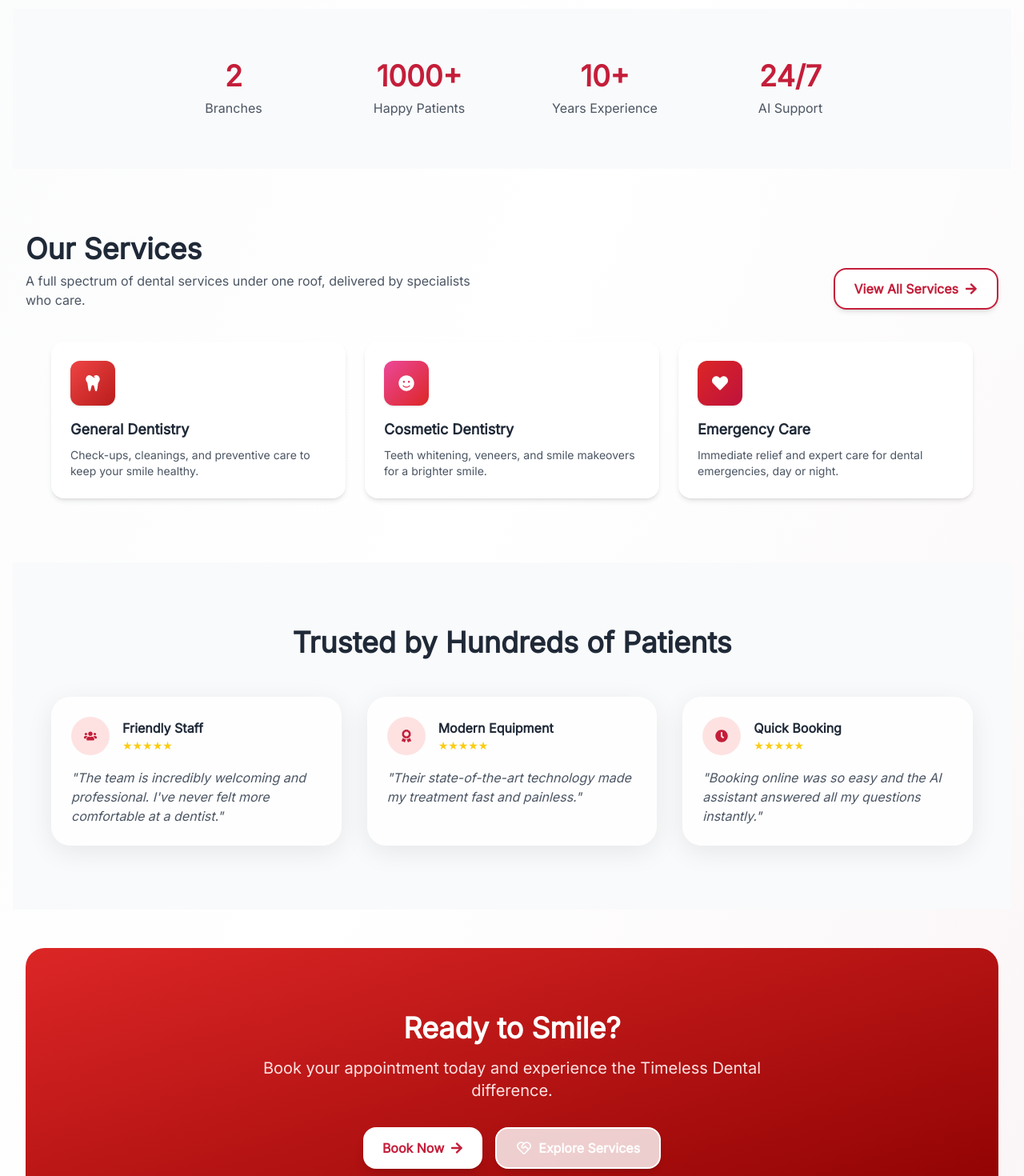
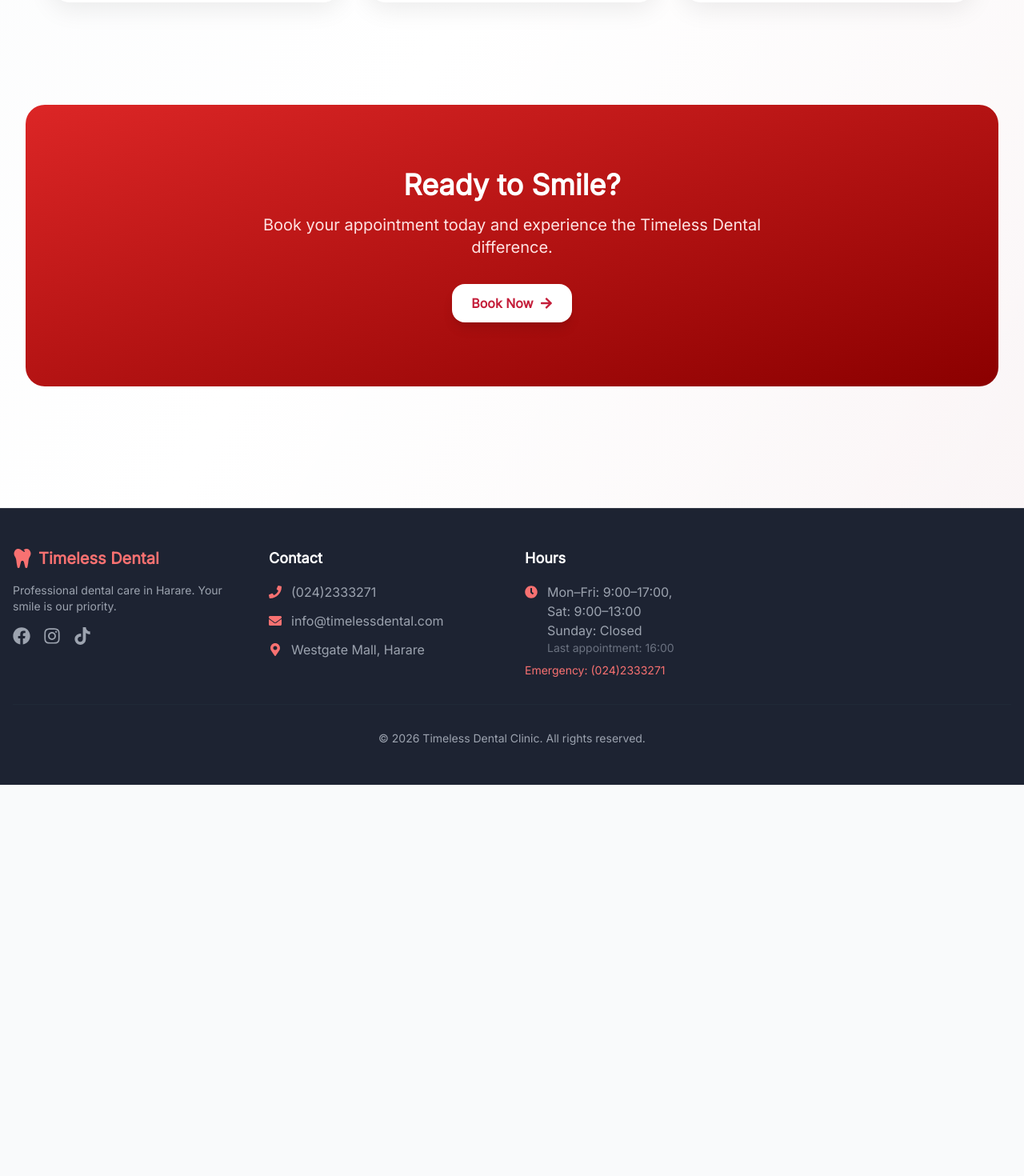
Before and after one commit to naathan008-ai/timeless-dental-frontend, a React (Create React App) app: page / in a window 1280 px wide. Shown: the part 1160-2630 px from the top of the page at 80% size. After the commit the page ends 2141 px from the top, so only its background shows below. Built offline with nearby package versions, Linux system fonts and the light colour scheme.

Commit message:
made adjustments

```diff
--- a/src/components/common/Footer.jsx
+++ b/src/components/common/Footer.jsx
@@ -1,6 +1,6 @@
 import React from 'react';
 import { Link } from 'react-router-dom';
-import { FaTooth, FaFacebook, FaTwitter, FaInstagram, FaPhone, FaEnvelope, FaMapMarkerAlt, FaClock } from 'react-icons/fa';
+import { FaTooth, FaFacebook, FaTwitter, FaInstagram, FaPhone, FaEnvelope, FaMapMarkerAlt, FaClock, FaTiktok } from 'react-icons/fa';
 
 const Footer = () => {
   const year = new Date().getFullYear();
@@ -39,26 +39,13 @@ const Footer = () => {
                 target="_blank"
                 rel="noopener noreferrer"
                 className="text-gray-400 hover:text-red-400 transition"
-                aria-label="Twitter"
+                aria-label="TikTok"
               >
-                <FaTwitter size={22} />
+                <FaTiktok size={22} />
               </a>
             </div>
           </div>
 
-          <div>
-            <h4 className="text-lg font-semibold mb-4">Quick Links</h4>
-            <ul className="space-y-2 text-gray-400">
-              <li><Link to="/" className="hover:text-red-400 transition">Home</Link></li>
-              <li><Link to="/services" className="hover:text-red-400 transition">Our Services</Link></li>
-              <li><Link to="/team" className="hover:text-red-400 transition">Our Team</Link></li> {/* 👈 NEW LINK */}
-              <li><Link to="/appointments/book" className="hover:text-red-400 transition">Book Appointment</Link></li>
-              <li><Link to="/appointments/view" className="hover:text-red-400 transition">My Appointments</Link></li>
-              <li><Link to="/ai-chat" className="hover:text-red-400 transition">AI Chat</Link></li>
-              <li><Link to="/locations" className="hover:text-red-400 transition">Locations</Link></li>
-              <li><Link to="/contact" className="hover:text-red-400 transition">Contact</Link></li>
-            </ul>
-          </div>
 
           <div>
             <h4 className="text-lg font-semibold mb-4">Contact</h4>
@@ -84,11 +71,12 @@ const Footer = () => {
               <li className="flex items-start space-x-3">
                 <FaClock className="text-red-400 mt-1" />
                 <div>
-                  <p>Mon–Fri: 9:00–17:00</p>
+                  <p>Mon–Fri: 9:00–17:00,</p>
+                  <p>Sat: 9:00–13:00</p>
+                  <p>Sunday: Closed</p>
                   <p className="text-sm text-gray-500">Last appointment: 16:00</p>
-                  <p>Sat: 9:00–13:00</p>
-                  <p className="text-sm text-gray-500">Sunday: Closed</p>
                 </div>
+
               </li>
               <li className="text-sm text-red-400">Emergency: (024)2333271</li>
             </ul>
--- a/src/pages/Home.jsx
+++ b/src/pages/Home.jsx
@@ -122,7 +122,7 @@ const Home = () => {
             </div>
             <h3 className="text-2xl font-bold text-gray-800 mb-3">Expert Dentists</h3>
             <p className="text-gray-600 mb-4">
-              Our team of experienced professionals provides comprehensive dental care.
+              Our team of experienced professionals provides comprehensive dental care.With the finest equipment and techniques, we ensure your comfort and safety.
             </p>
             <Link
               to="/services"
@@ -130,138 +130,6 @@ const Home = () => {
             >
               Learn More <FaArrowRight className="ml-1" />
             </Link>
-          </div>
-        </div>
-      </div>
-
-      {/* ---------- STATS SECTION ---------- */}
-      <div className="bg-gray-50 py-16">
-        <div className="container mx-auto px-4">
-          <div className="grid grid-cols-2 md:grid-cols-4 gap-8 max-w-4xl mx-auto">
-            <div className="text-center">
-              <div className="text-4xl font-bold text-dental-red mb-2">2</div>
-              <p className="text-gray-600">Branches</p>
-            </div>
-            <div className="text-center">
-              <div className="text-4xl font-bold text-dental-red mb-2">1000+</div>
-              <p className="text-gray-600">Happy Patients</p>
-            </div>
-            <div className="text-center">
-              <div className="text-4xl font-bold text-dental-red mb-2">10+</div>
-              <p className="text-gray-600">Years Experience</p>
-            </div>
-            <div className="text-center">
-              <div className="text-4xl font-bold text-dental-red mb-2">24/7</div>
-              <p className="text-gray-600">AI Support</p>
-            </div>
-          </div>
-        </div>
-      </div>
-
-      {/* ---------- SERVICES SECTION ---------- */}
-      <div className="container mx-auto px-4 py-20">
-        <div className="flex justify-between items-end mb-10 flex-wrap gap-4">
-          <div>
-            <h2 className="text-3xl md:text-4xl font-bold text-gray-800 mb-2">
-              Our Services
-            </h2>
-            <p className="text-gray-600 max-w-xl">
-              A full spectrum of dental services under one roof, delivered by specialists who care.
-            </p>
-          </div>
-          <Link
-            to="/services"
-            className="btn-secondary inline-flex items-center"
-          >
-            View All Services <FaArrowRight className="ml-2" />
-          </Link>
-        </div>
-
-        <div className="grid md:grid-cols-3 gap-6 max-w-6xl mx-auto">
-          <div className="bg-white rounded-2xl p-6 shadow-md hover:shadow-glow transition-all duration-300 hover:-translate-y-1">
-            <div className="inline-flex items-center justify-center w-14 h-14 rounded-xl bg-gradient-to-br from-red-500 to-red-700 text-white shadow mb-4">
-              <FaTooth className="text-xl" />
-            </div>
-            <h4 className="font-bold text-gray-800 mb-2 text-lg">General Dentistry</h4>
-            <p className="text-gray-600 text-sm">
-              Check-ups, cleanings, and preventive care to keep your smile healthy.
-            </p>
-          </div>
-
-          <div className="bg-white rounded-2xl p-6 shadow-md hover:shadow-glow transition-all duration-300 hover:-translate-y-1">
-            <div className="inline-flex items-center justify-center w-14 h-14 rounded-xl bg-gradient-to-br from-pink-500 to-red-600 text-white shadow mb-4">
-              <FaSmile className="text-xl" />
-            </div>
-            <h4 className="font-bold text-gray-800 mb-2 text-lg">Cosmetic Dentistry</h4>
-            <p className="text-gray-600 text-sm">
-              Teeth whitening, veneers, and smile makeovers for a brighter smile.
-            </p>
-          </div>
-
-          <div className="bg-white rounded-2xl p-6 shadow-md hover:shadow-glow transition-all duration-300 hover:-translate-y-1">
-            <div className="inline-flex items-center justify-center w-14 h-14 rounded-xl bg-gradient-to-br from-red-600 to-rose-700 text-white shadow mb-4">
-              <FaHeart className="text-xl" />
-            </div>
-            <h4 className="font-bold text-gray-800 mb-2 text-lg">Emergency Care</h4>
-            <p className="text-gray-600 text-sm">
-              Immediate relief and expert care for dental emergencies, day or night.
-            </p>
-          </div>
-        </div>
-      </div>
-
-      {/* ---------- TESTIMONIALS / TRUST SECTION ---------- */}
-      <div className="bg-gray-50 py-20">
-        <div className="container mx-auto px-4">
-          <h2 className="text-3xl md:text-4xl font-bold text-center text-gray-800 mb-12">
-            Trusted by Hundreds of Patients
-          </h2>
-
-          <div className="grid md:grid-cols-3 gap-8 max-w-6xl mx-auto">
-            <div className="card">
-              <div className="flex items-center mb-4">
-                <div className="w-12 h-12 bg-red-100 rounded-full flex items-center justify-center">
-                  <FaUsers className="text-dental-red" />
-                </div>
-                <div className="ml-4">
-                  <p className="font-semibold text-gray-800">Friendly Staff</p>
-                  <div className="text-yellow-400 text-sm">★★★★★</div>
-                </div>
-              </div>
-              <p className="text-gray-600 italic">
-                "The team is incredibly welcoming and professional. I've never felt more comfortable at a dentist."
-              </p>
-            </div>
-
-            <div className="card">
-              <div className="flex items-center mb-4">
-                <div className="w-12 h-12 bg-red-100 rounded-full flex items-center justify-center">
-                  <FaAward className="text-dental-red" />
-                </div>
-                <div className="ml-4">
-                  <p className="font-semibold text-gray-800">Modern Equipment</p>
-                  <div className="text-yellow-400 text-sm">★★★★★</div>
-                </div>
-              </div>
-              <p className="text-gray-600 italic">
-                "Their state-of-the-art technology made my treatment fast and painless."
-              </p>
-            </div>
-
-            <div className="card">
-              <div className="flex items-center mb-4">
-                <div className="w-12 h-12 bg-red-100 rounded-full flex items-center justify-center">
-                  <FaClock className="text-dental-red" />
-                </div>
-                <div className="ml-4">
-                  <p className="font-semibold text-gray-800">Quick Booking</p>
-                  <div className="text-yellow-400 text-sm">★★★★★</div>
-                </div>
-              </div>
-              <p className="text-gray-600 italic">
-                "Booking online was so easy and the AI assistant answered all my questions instantly."
-              </p>
-            </div>
           </div>
         </div>
       </div>
@@ -282,12 +150,7 @@ const Home = () => {
             >
               Book Now <FaArrowRight className="ml-2" />
             </Link>
-            <Link
-              to="/services"
-              className="btn-secondary border-white text-white hover:bg-red-700 inline-flex items-center"
-            >
-              <RiServiceLine className="mr-2 text-xl" /> Explore Services
-            </Link>
+
           </div>
         </div>
       </div>
```
Also changed, not shown: src/logo.svg, 1 other file (tests, documents, lock files or other folders).
